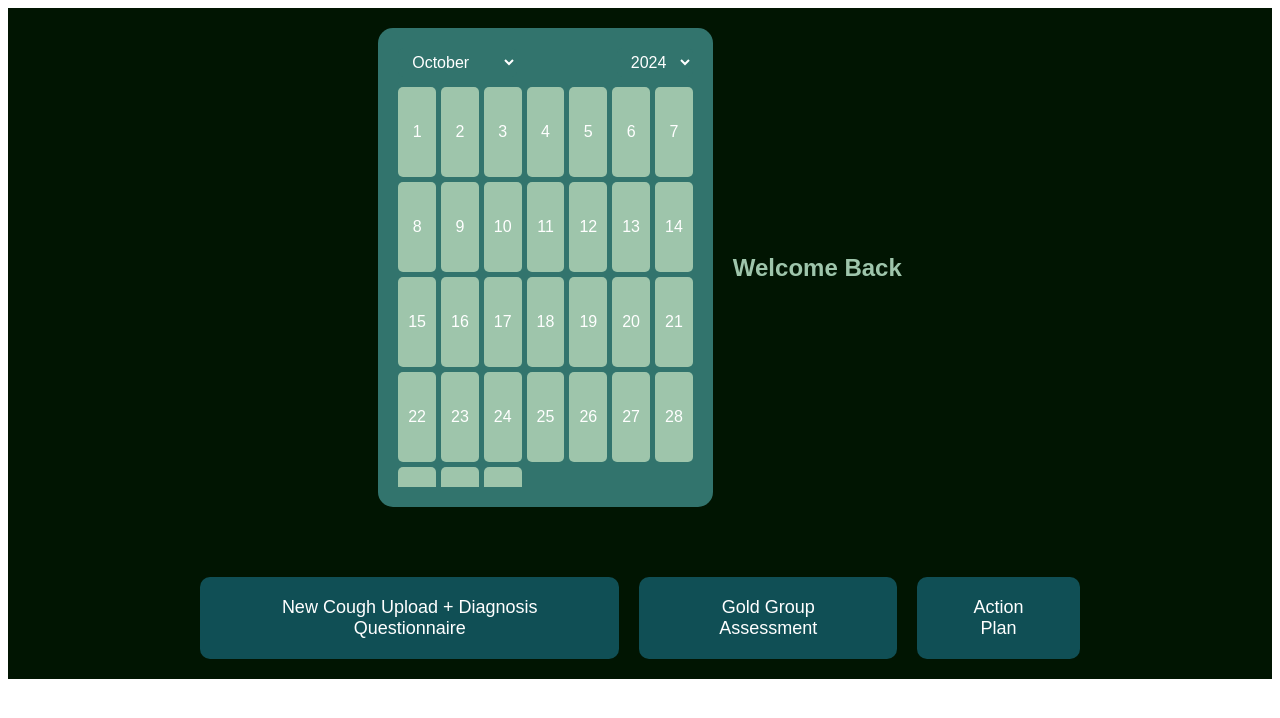
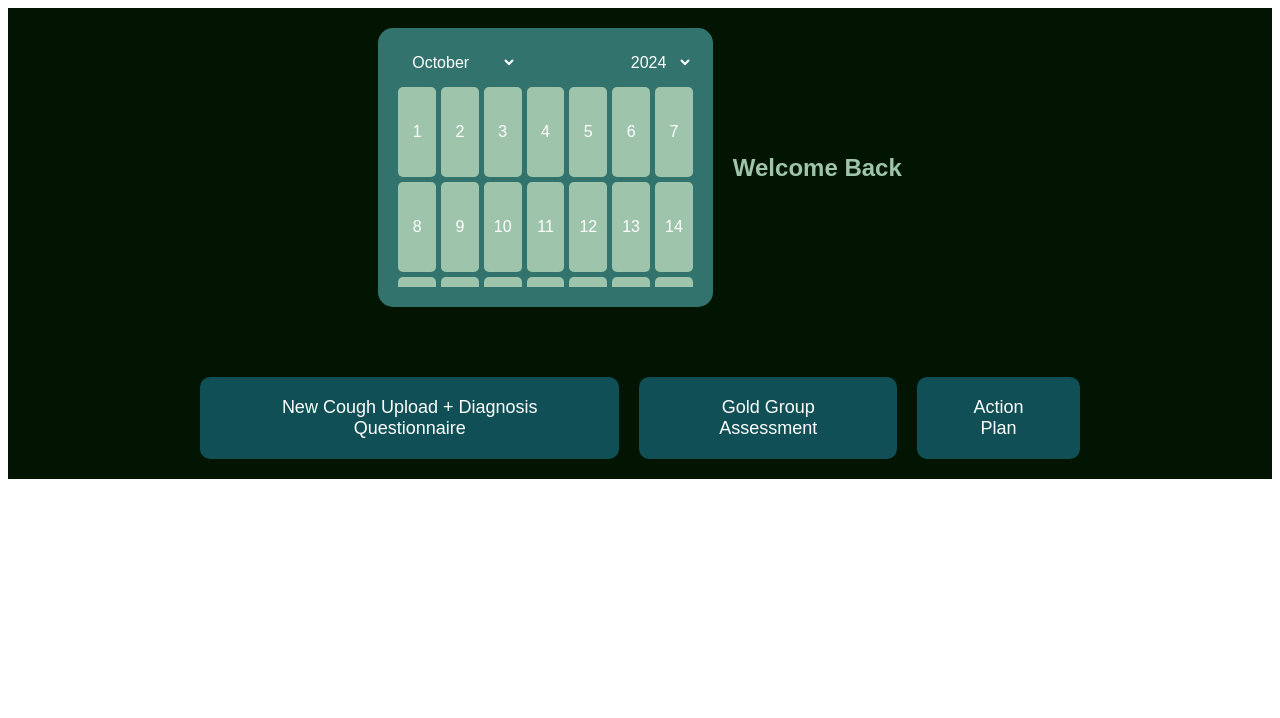
Before and after one commit to Shilab66/breezy, a Next.js app: page /dashboard in a window 1280 px wide. Shown: the top 718 px of the page. Built offline with nearby package versions, Linux system fonts and the light colour scheme.

Commit message:
Update Calendar.css

```diff
--- a/src/styles/Calendar.css
+++ b/src/styles/Calendar.css
@@ -30,7 +30,7 @@
     display: grid;
     grid-template-columns: repeat(7, 1fr); /* 7 columns for each day of the week */
     grid-gap: 5px;
-    height: 400px; /* Fixed height to maintain size on hover */
+    height: 200px; /* Fixed height to maintain size on hover */
     overflow: hidden; /* Prevent overflow if necessary */
 }
 
```
